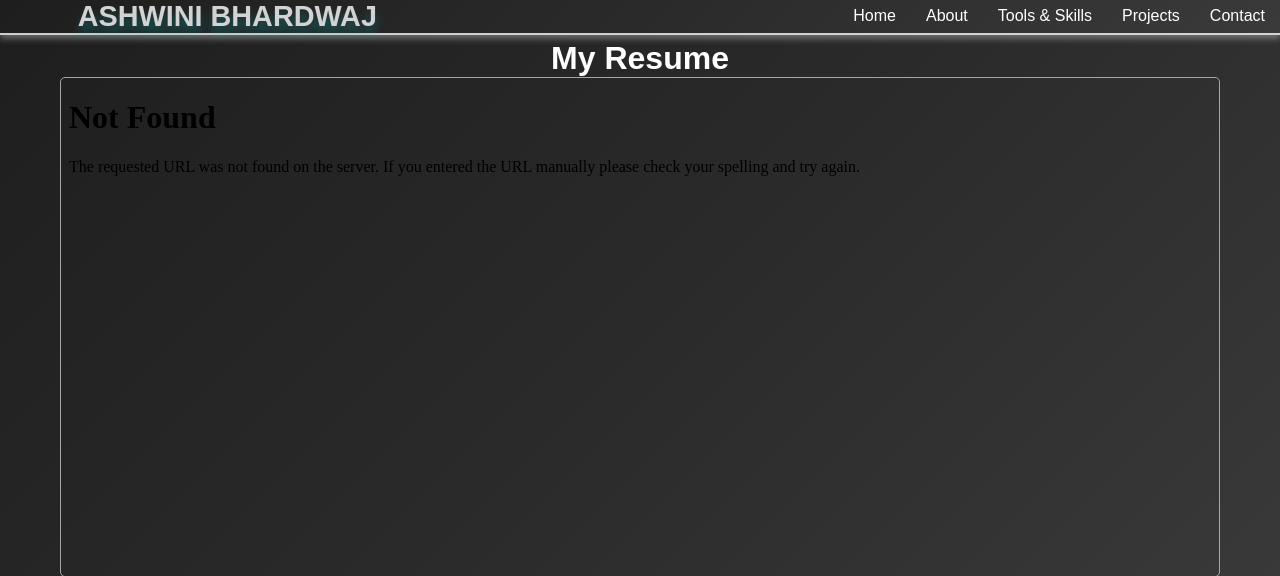
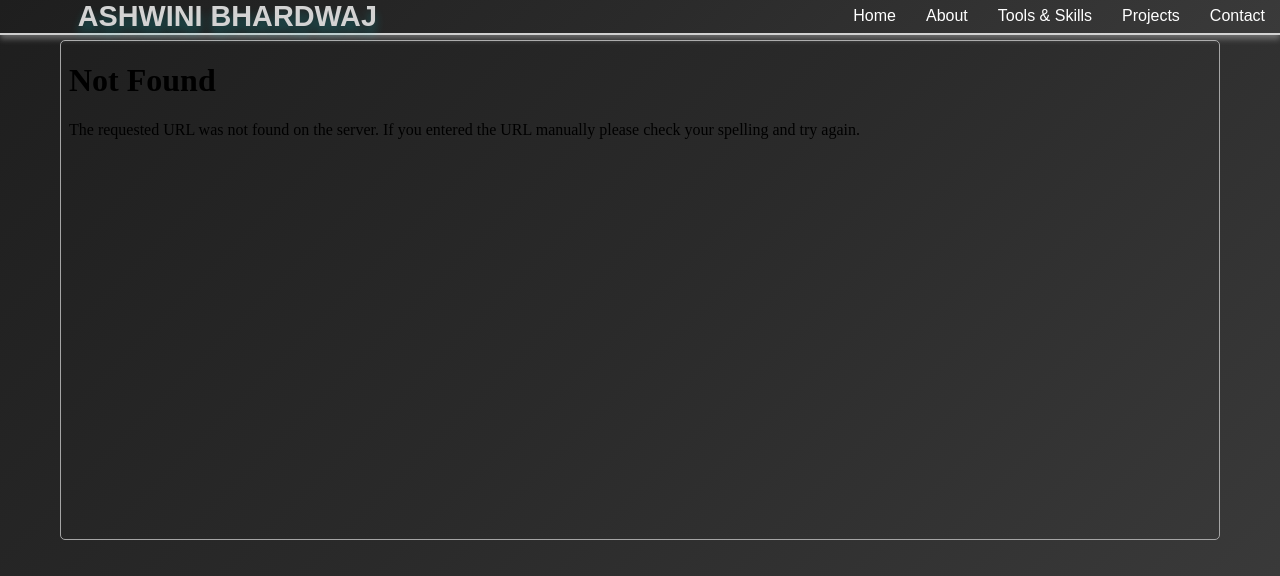
Before and after one commit to ashwinibhardwaj/Portfolio-AshwiniBhardwaj, a Flask app: page /resume in a window 1280 px wide. Shown: the part 13-589 px from the top of the page. Run offline with Flask 3, Linux system fonts and the light colour scheme; some web fonts are replaced.

Commit message:
Update resume.html

```diff
--- a/templates/resume.html
+++ b/templates/resume.html
@@ -30,7 +30,6 @@
     </nav>
 
     <div class="resume-container">
-        <h1>My Resume</h1>
         <!-- Embedded Resume -->
         <div class="resume-preview">
             <iframe src="{{ url_for('static', filename='resume/Resume_Ashwini Bhardwaj.pdf') }}">
```
